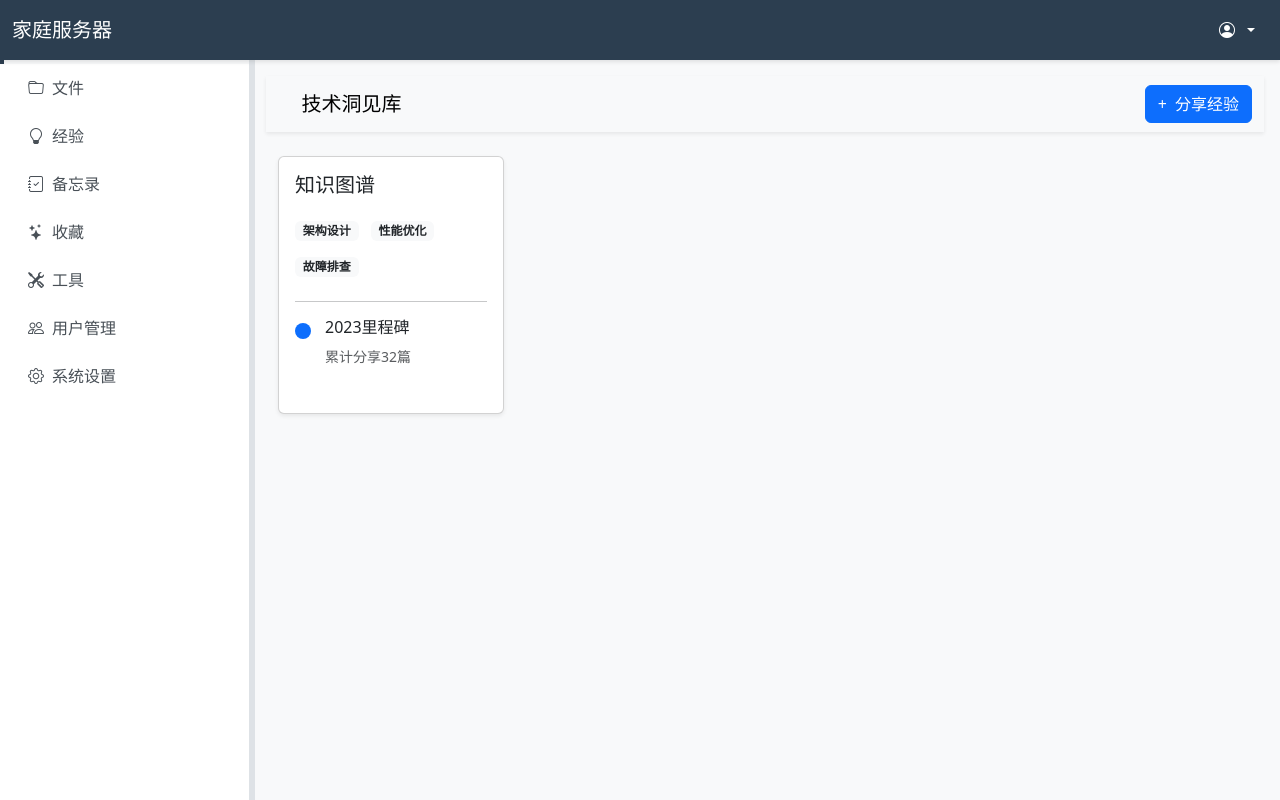
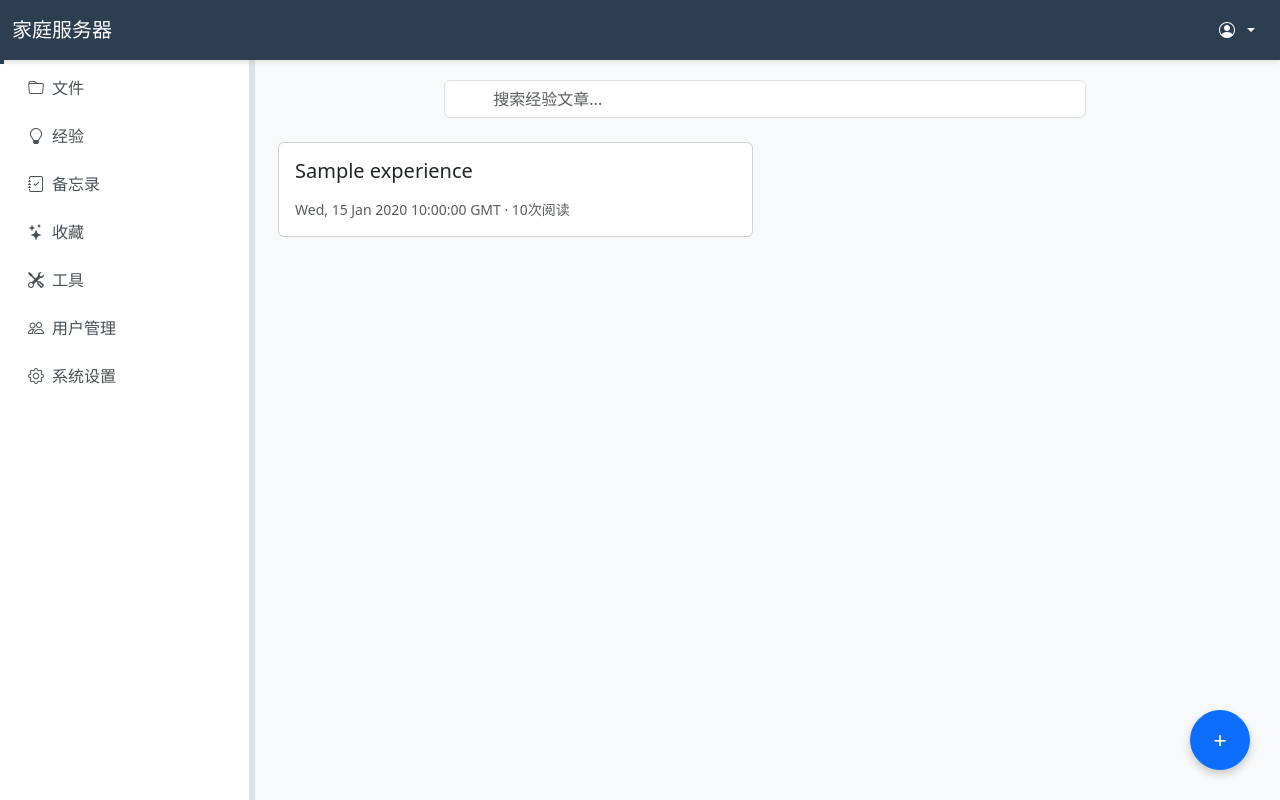
Before and after one commit to iaiau/family-server, a Flask app: page /experiences/ in a window 1280 px wide. Run offline with Flask 3, Linux system fonts and the light colour scheme; the first user in the database is signed in; tables that the repository leaves empty hold one stand-in row (Sample ...); some libraries are stand-ins or nearby versions; some web fonts are replaced.

Commit message:
经验分享列表查询，链接跳转

```diff
--- a/app/routes/experiences.py
+++ b/app/routes/experiences.py
@@ -1,10 +1,11 @@
 import os
 
-from flask import Blueprint, render_template, request, current_app
+from flask import Blueprint, render_template, request, current_app, jsonify
 from flask_login import current_user, login_required
 from werkzeug.utils import secure_filename
 
 from app.models import Experience, db, File
+from app.services import model_to_dict
 
 # 创建蓝图对象（第一个参数是蓝图名称）
 experience_bp = Blueprint('experiences', __name__, url_prefix='/experiences')
@@ -36,7 +37,7 @@ def save_exp():
 
     db.session.flush()
 
-    return {"status": "success","_id":exp.id}
+    return {"status": "success", "_id": exp.id}
 
 
 @experience_bp.route("/exp_content/<int:_id>", methods=["GET"])
@@ -47,7 +48,7 @@ def exp_content(_id):
                            content_frame="frames/experience_content.html")
 
 
-@experience_bp.route('/upload',methods=['POST'])
+@experience_bp.route('/upload', methods=['POST'])
 @login_required
 def upload():
     UPLOAD_FOLDER = current_app.root_path + '/app/static/uploads/exp/article'
@@ -63,4 +64,19 @@ def upload():
         if file:  # 添加文件类型验证
             filename = secure_filename(file.filename)
             file.save(os.path.join(UPLOAD_FOLDER, filename))
-    return {'status': 'success','path':'/static/uploads/exp/article/' + filename}
+    return {'status': 'success', 'path': '/static/uploads/exp/article/' + filename}
+
+
+@experience_bp.route("/list", methods=["POST"])
+@login_required
+def list_():
+    kw = request.form["kw"]
+
+    if not kw:
+        data = db.session.query(Experience).all()
+        data = [model_to_dict(e) for e in data]
+        return jsonify({"data": data , "status": "success"})
+    else:
+        data = Experience.query.filter(Experience.title.like("%" + kw + "%")).all()
+        data = [model_to_dict(e) for e in data]
+        return jsonify({"data": data, "status": "success"})
--- a/app/services/file_service.py
+++ b/app/services/file_service.py
@@ -1,7 +1,8 @@
-from sqlalchemy import and_, select
+from sqlalchemy import select
 
 from app.models import File, db
 from app.services import model_to_dict
+
 
 def get_files(param):
     query = select(File).where(File.deleted == False)
--- a/app/services/users_service.py
+++ b/app/services/users_service.py
@@ -1,4 +1,3 @@
-from scour.svg_regex import svg_lexer
 from sqlalchemy import select, or_
 
 from app.models import File, db, User
--- a/app/templates/base.html
+++ b/app/templates/base.html
@@ -5,6 +5,7 @@
     <meta charset="UTF-8">
     <!-- Bootstrap 5 依赖 -->
     <link href="{{ url_for('static', filename='css/bootstrap.min.css') }}" rel="stylesheet">
+    <link href="{{ url_for('static', filename='css/all.min.css') }}" rel="stylesheet">
     <script src="{{ url_for('static', filename='js/libs/jquery-3.6.0.min.js') }}"></script>
     <script src="{{ url_for('static', filename='js/libs/bootstrap.bundle.min.js') }}"></script>
     <!-- Bootstrap Icons -->
--- a/app/templates/frames/experience_frame.html
+++ b/app/templates/frames/experience_frame.html
@@ -1,143 +1,107 @@
-<!-- Font Awesome -->
-{% block resource %}
-<link rel="stylesheet" href="{{ url_for('static', filename='css/all.min.css') }}">
 <style>
-    .timeline-node {
-        position: relative;
-        padding-left: 30px;
-        margin-bottom: 30px;
-    }
-    .timeline-node::before {
-        content: "";
-        position: absolute;
-        left: 0;
-        top: 5px;
-        width: 16px;
-        height: 16px;
-        border-radius: 50%;
-        background: #0d6efd;
-    }
-    .experience-card {
-        transition: transform 0.3s;
-        border-left: 3px solid transparent;
-    }
-    .experience-card:hover {
-        transform: translateX(10px);
-        border-color: #0d6efd;
-    }
-    .tag-cloud {
-        line-height: 2rem;
-    }
-    .tag-item {
-        transition: all 0.3s;
+    .exp-card {
+        transition: transform 0.3s, box-shadow 0.3s;
         cursor: pointer;
     }
-    .tag-item:hover {
-        background: #e3f2fd!important;
+    .exp-card:hover {
+        transform: translateY(-5px);
+        box-shadow: 0 10px 20px rgba(0,0,0,0.1);
+    }
+    .search-container {
+        position: relative;
+    }
+    .search-icon {
+        position: absolute;
+        top: 12px;
+        left: 15px;
+        color: #6c757d;
+    }
+    .floating-btn {
+        position: fixed;
+        bottom: 30px;
+        right: 30px;
+        width: 60px;
+        height: 60px;
+        border-radius: 50%;
+        font-size: 24px;
+        box-shadow: 0 4px 8px rgba(0,0,0,0.2);
+        z-index: 1000;
+        display: flex;
+        align-items: center;
+        justify-content: center;
+        transition: all 0.3s ease;
+    }
+    .floating-btn:hover {
+        transform: scale(1.1);
+        box-shadow: 0 6px 12px rgba(0,0,0,0.3);
     }
 </style>
-{% endblock %}
-<!-- 导航栏 -->
-<nav class="navbar navbar-expand-lg bg-light shadow-sm">
-    <div class="container">
-        <a class="navbar-brand" href="#">
-            <i class="fa-solid fa-lightbulb me-2"></i>技术洞见库
-        </a>
-        <button class="btn btn-primary" id="newExperience">
-            <i class="fa-solid fa-plus me-2"></i>分享经验
-        </button>
-    </div>
-</nav>
-
-<div class="container py-4">
-    <div class="row">
-        <!-- 侧边栏 -->
-        <div class="col-lg-3 mb-4">
-            <div class="card shadow-sm">
-                <div class="card-body">
-                    <h5 class="mb-3">知识图谱</h5>
-                    <div class="tag-cloud">
-                        <span class="tag-item badge bg-light text-dark me-2 mb-2">架构设计</span>
-                        <span class="tag-item badge bg-light text-dark me-2 mb-2">性能优化</span>
-                        <span class="tag-item badge bg-light text-dark me-2 mb-2">故障排查</span>
-                    </div>
-                    <hr>
-                    <div class="timeline-node">
-                        <h6>2023里程碑</h6>
-                        <div class="text-muted small">累计分享32篇</div>
-                    </div>
-                </div>
-            </div>
-        </div>
-
-        <!-- 主内容 -->
-        <div class="col-lg-9">
-            <div class="row g-4" id="experienceContainer">
-                <!-- 经验卡片动态加载 -->
+<div class="container py-1">
+    <div class="row mb-4">
+        <div class="col-md-8 mx-auto">
+            <div class="search-container">
+                <i class="search-icon fas fa-search"></i>
+                <input type="text" id="searchInput" class="form-control ps-5" placeholder="搜索经验文章...">
             </div>
         </div>
     </div>
+
+    <div class="row" id="expContainer">
+        <!-- 文章列表将通过jQuery动态加载 -->
+    </div>
 </div>
 
-{% block javascript %}
+<!-- 悬浮添加按钮 -->
+<a href="/experiences/new_exp" class="floating-btn btn btn-primary">
+    <i class="fas fa-plus"></i>
+</a>
+
 <script>
-    // 数据结构
-    let experiences = JSON.parse(localStorage.getItem('experiences')) || [];
+    $(document).ready(function() {
+        // 加载文章列表
+        function loadexps(keyword = '') {
+            $.post("/experiences/list",{kw:$("#searchInput").val()},(res)=>{
+                $('#expContainer').empty();
 
-    // 渲染经验卡片
-    function renderExperiences() {
-        $('#experienceContainer').empty();
-        experiences.forEach(exp => {
-            const card = `
-                <div class="col-md-6">
-                    <div class="card experience-card h-100 shadow-sm">
-                        <div class="card-body">
-                            <div class="d-flex justify-content-between mb-3">
-                                <span class="badge bg-primary">${exp.category}</span>
-                                <small class="text-muted">${new Date(exp.date).toLocaleDateString()}</small>
+                const filteredexps = res.data;
+
+                if(filteredexps.length === 0) {
+                    $('#expContainer').html(`
+                        <div class="col-12 text-center py-5">
+                            <h4 class="text-muted">${keyword ? '没有找到相关文章' : '暂无经验分享'}</h4>
+                            ${!keyword ? '<button class="btn btn-primary mt-3" data-bs-toggle="modal" data-bs-target="#newexpModal">新建第一篇</button>' : ''}
+                        </div>
+                    `);
+                    return;
+                }
+
+                filteredexps.forEach(exp => {
+                    const expHtml = `
+                        <div class="col-md-6 mb-4 exp-column" data-id="${exp.id}">
+                            <div class="card exp-card h-100">
+                                <div class="card-body">
+                                    <h5 class="card-title">${exp.title}</h5>
+                                    <div class="d-flex justify-content-between align-items-center mt-3">
+                                        <small class="text-muted">${exp.create_time} · 10次阅读</small>
+                                    </div>
+                                </div>
                             </div>
-                            <h5 class="card-title">${exp.title}</h5>
-                            <p class="card-text text-muted">${exp.methodology}</p>
-                            <div class="bg-light p-3 mb-3 rounded">
-                                ${exp.validation}
-                            </div>
-                            <button class="btn btn-outline-primary btn-sm">
-                                <i class="fa-solid fa-heart"></i> 126
-                            </button>
                         </div>
-                    </div>
-                </div>`;
-            $('#experienceContainer').append(card);
+                    `;
+                    $('#expContainer').append(expHtml);
+                });
+                $(".exp-column").click(function(){
+                    var id = $(this).data("id");
+                    window.location.href="/experiences/exp_content/" + id;
+                });
+            });
+        }
+
+        loadexps();
+
+        // 搜索功能
+        $('#searchInput').on('input', function() {
+            loadexps($(this).val().trim());
         });
-    }
-
-    // 新建经验
-    $('#newExperience').click(() => {
-        //$('#editModal').modal('show');
-        //$('#experienceForm').reset();
-        //$('#validationEditor').html('');
-        window.location.href = "/experiences/new_exp";
     });
-
-    // 保存经验
-    $('#saveExperience').click(() => {
-        const newExp = {
-            id: Date.now(),
-            title: $('#expTitle').val(),
-            methodology: $('#methodology').val(),
-            validation: $('#validationEditor').html(),
-            category: $('#category').val(),
-            difficulty: $('input[name="difficulty"]:checked').attr('id'),
-            date: new Date()
-        };
-
-        experiences.push(newExp);
-        localStorage.setItem('experiences', JSON.stringify(experiences));
-        $('#editModal').modal('hide');
-        renderExperiences();
-    });
-
-    // 初始化渲染
-    renderExperiences();
 </script>
-{% endblock %}
```
